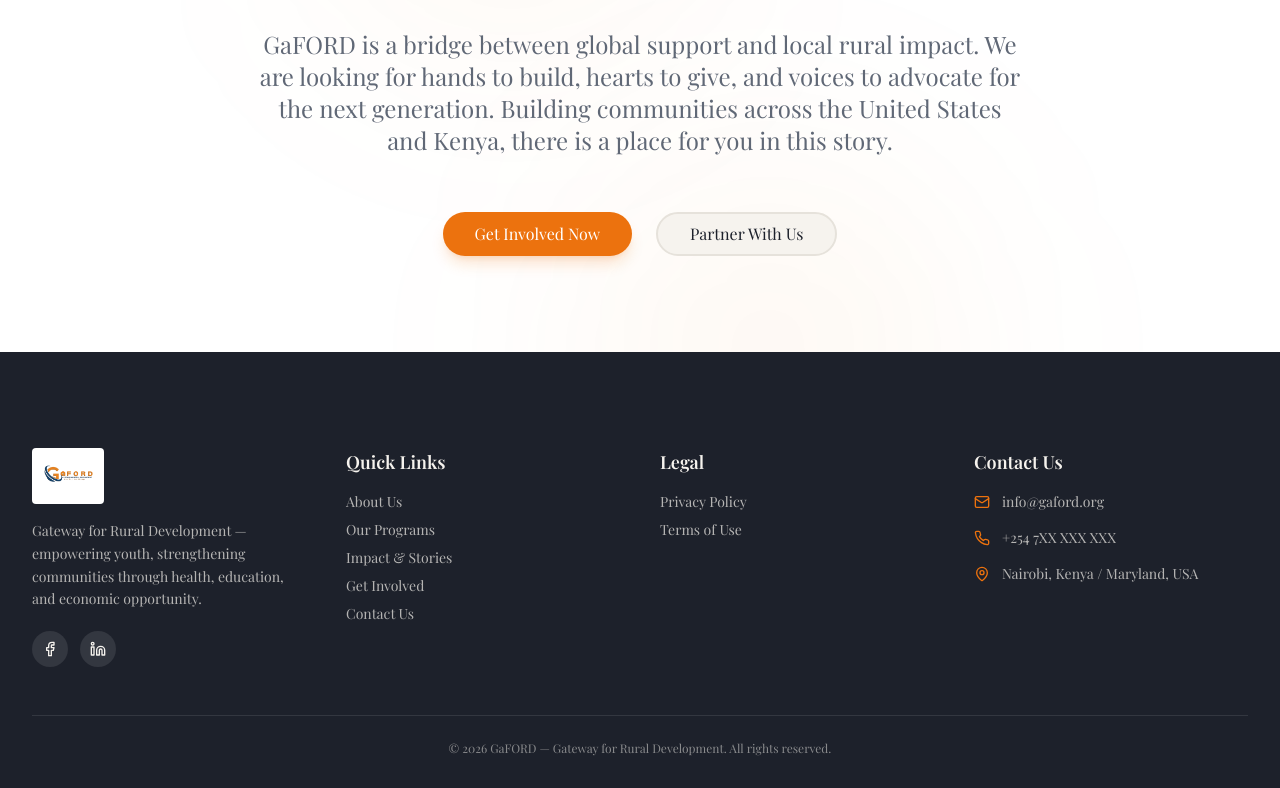
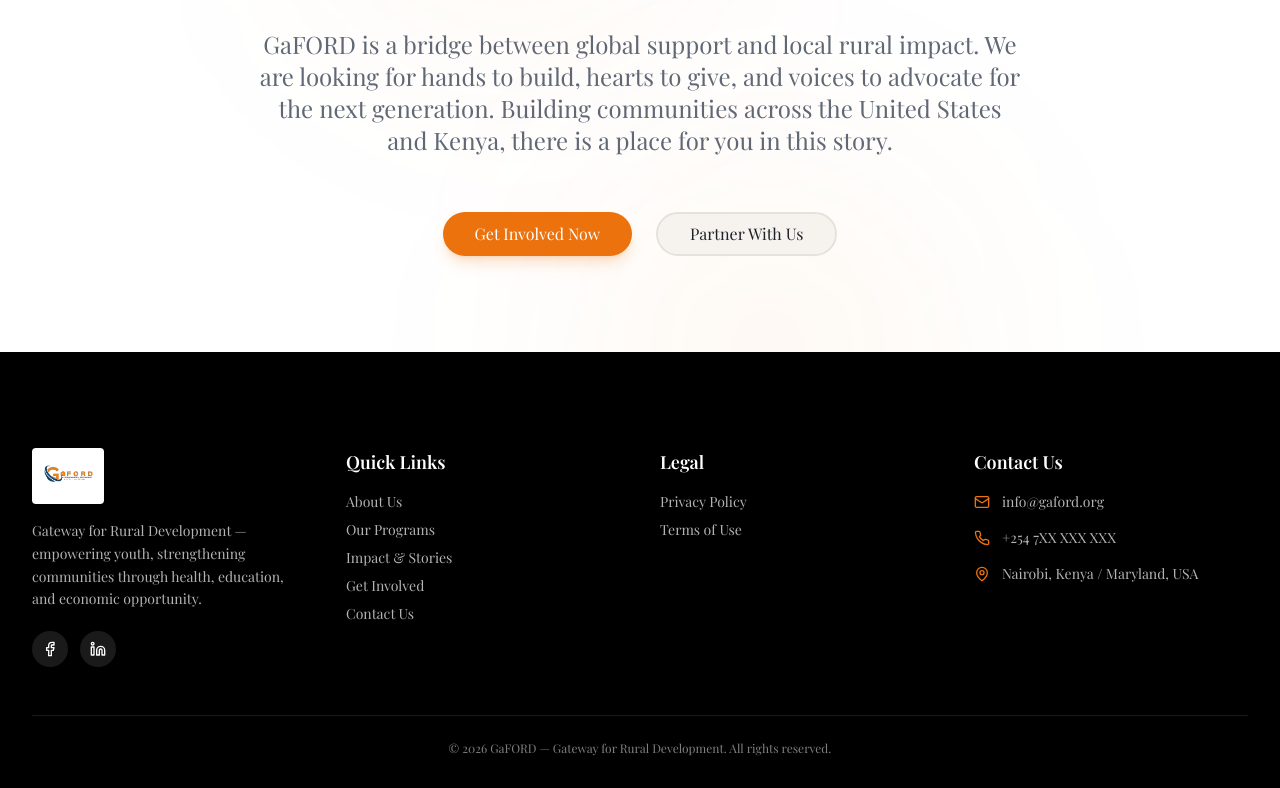
Before and after one commit to JosephOkumu/Gaford, a React (Vite) app in the folder frontend/: page / in a window 1280 px wide. Shown: the part 3226-4014 px from the top of the page. Built offline with nearby package versions, Linux system fonts and the light colour scheme; a web font is replaced by a local one.

Commit message:
chore: modify footers background color

```diff
--- a/frontend/src/components/Footer.tsx
+++ b/frontend/src/components/Footer.tsx
@@ -5,13 +5,13 @@
 
 const Footer = () => {
   return (
-    <footer className="bg-secondary text-secondary-foreground">
+    <footer className="bg-black text-white">
       <div className="container mx-auto pt-16 md:pt-24 pb-8 px-4 md:px-8">
         <div className="grid md:grid-cols-2 lg:grid-cols-4 gap-10">
           {/* Brand */}
           <div>
             <img src={logo} alt="GaFORD" className="h-14 w-auto mb-4 bg-card rounded p-1" />
-            <p className="text-secondary-foreground/70 text-sm leading-relaxed">
+            <p className="text-white/70 text-sm leading-relaxed">
               Gateway for Rural Development — empowering youth, strengthening communities through health, education, and economic opportunity.
             </p>
             <div className="flex gap-3 mt-5">
@@ -22,7 +22,7 @@
                 <a
                   key={i}
                   href={href}
-                  className="w-9 h-9 rounded-full bg-secondary-foreground/10 flex items-center justify-center hover:bg-primary transition-colors"
+                  className="w-9 h-9 rounded-full bg-white/10 flex items-center justify-center hover:bg-primary transition-colors"
                   target="_blank"
                   rel="noopener noreferrer"
                 >
@@ -35,7 +35,7 @@
           {/* Quick Links */}
           <div>
             <h4 className="text-lg font-semibold mb-4">Quick Links</h4>
-            <ul className="space-y-2 text-sm text-secondary-foreground/70">
+            <ul className="space-y-2 text-sm text-white/70">
               {[
                 { label: "About Us", to: "/about" },
                 { label: "Our Programs", to: "/programs" },
@@ -55,7 +55,7 @@
           {/* Legal */}
           <div>
             <h4 className="text-lg font-semibold mb-4">Legal</h4>
-            <ul className="space-y-2 text-sm text-secondary-foreground/70">
+            <ul className="space-y-2 text-sm text-white/70">
               {[
                 { label: "Privacy Policy", to: "/privacy" },
                 { label: "Terms of Use", to: "/terms" },
@@ -72,7 +72,7 @@
           {/* Contact Us */}
           <div>
             <h4 className="text-lg font-semibold mb-4">Contact Us</h4>
-            <ul className="space-y-4 text-sm text-secondary-foreground/70">
+            <ul className="space-y-4 text-sm text-white/70">
               <li className="flex items-center gap-3">
                 <Mail className="text-primary shrink-0" size={16} />
                 <a href="mailto:info@gaford.org" className="hover:text-primary transition-colors">
@@ -93,7 +93,7 @@
           </div>
         </div>
 
-        <div className="border-t border-secondary-foreground/10 mt-12 pt-6 flex justify-center items-center text-xs text-secondary-foreground/50">
+        <div className="border-t border-white/10 mt-12 pt-6 flex justify-center items-center text-xs text-white/50">
           <p>© {new Date().getFullYear()} GaFORD — Gateway for Rural Development. All rights reserved.</p>
         </div>
       </div>
```
